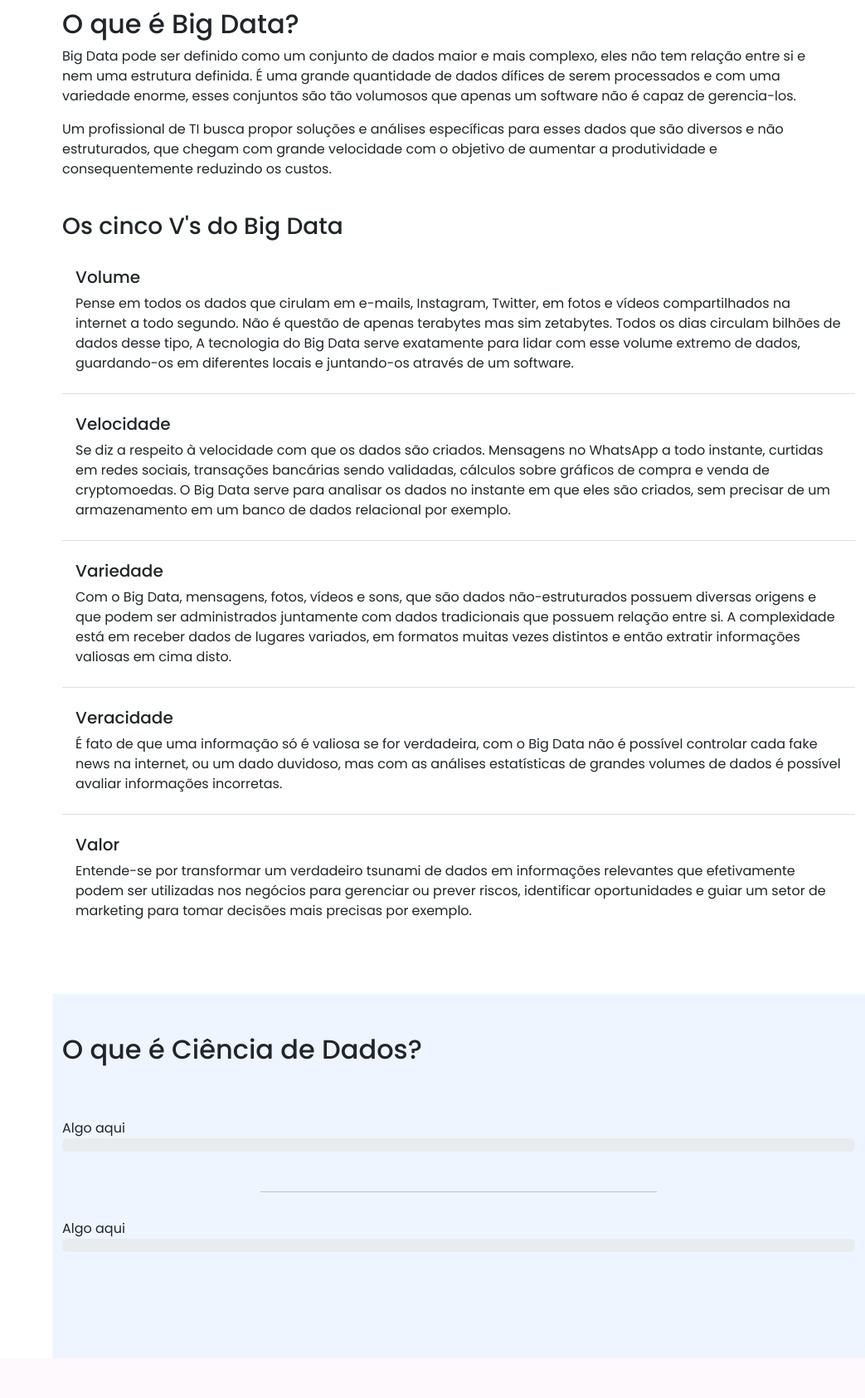
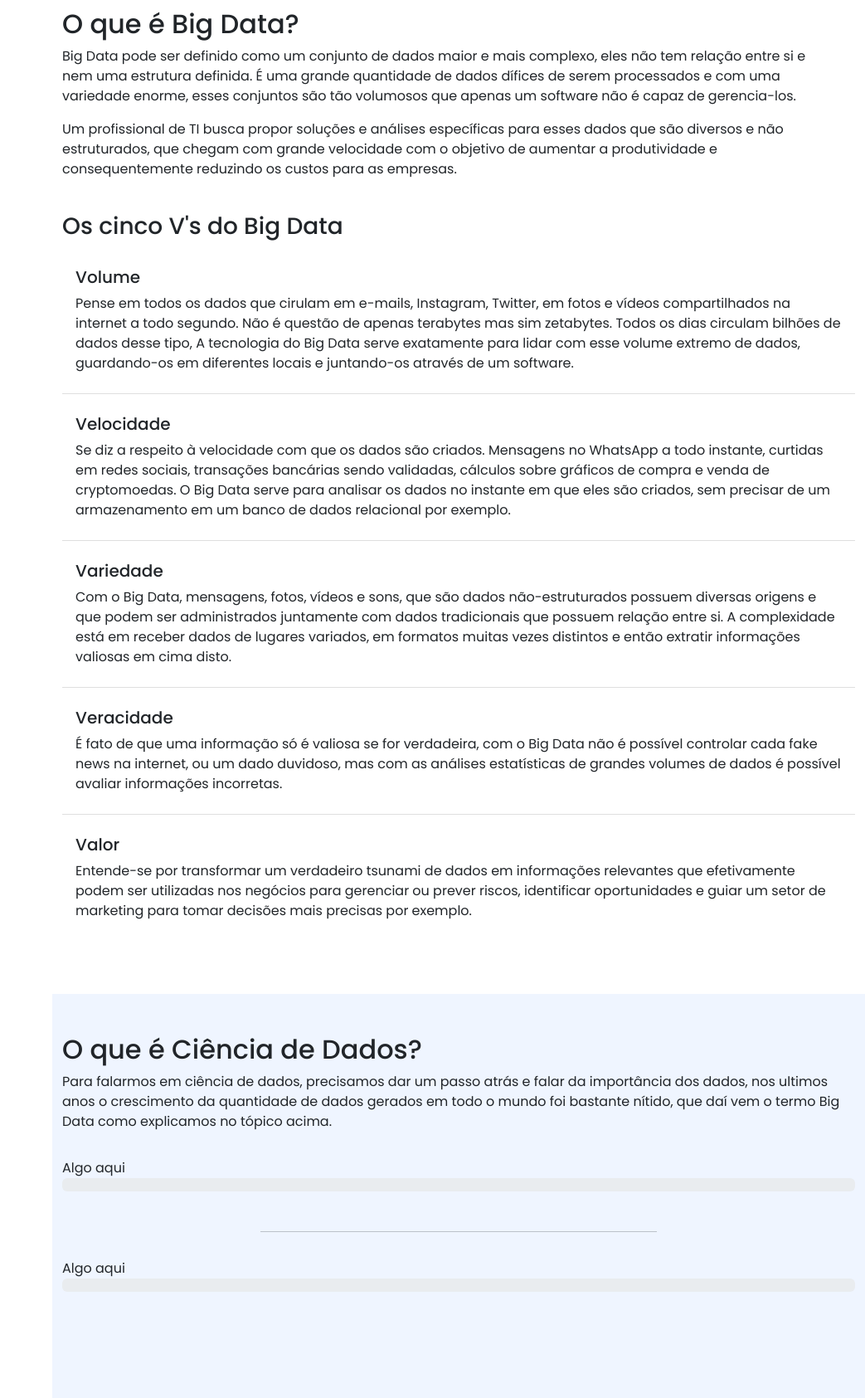
Before and after one commit to gabriel-andreoli/UFPR-TIC, a Flask app: page / in a window 1280 px wide. Shown: the part 854-2539 px from the top of the page at 83% size, without its empty margins (237-1280 px from the left). Before the commit the page ends 2491 px from the top, so only its background shows below. Run offline with Flask 2, Linux system fonts and the light colour scheme; some libraries are stand-ins or nearby versions.

Commit message:
Update index.html

```diff
--- a/templates/index.html
+++ b/templates/index.html
@@ -76,7 +76,7 @@
                         </p>
                         <p data-anime="left">
                             Um profissional de TI busca propor soluções e análises específicas para esses dados que são diversos e não estruturados, que chegam com grande velocidade
-                            com o objetivo de aumentar a produtividade e consequentemente reduzindo os custos.
+                            com o objetivo de aumentar a produtividade e consequentemente reduzindo os custos para as empresas.
                             <!-- É a analise e a interpretação de dados diversos não estruturados, são dados que chegam a uma grande velocidade
                             e um profissional de TI busca propor soluções específicas para isso, a fim de aumentar a produtividade e reduzir custo utilizando esses dados. -->
                         </p>
@@ -122,10 +122,11 @@
                         </li>
                     </ul>
             </section>
+
             <section  class="mt-5 section-bg" id="cienciadedados">
                 <div class="container pb-5">
                     <h2 class="pt-5" data-anime="left">O que é Ciência de Dados?</h2>
-                    <p data-anime="up">Texto sobre</p>
+                    <p data-anime="up">Para falarmos em ciência de dados, precisamos dar um passo atrás e falar da importância dos dados, nos ultimos anos o crescimento da quantidade de dados gerados em todo o mundo foi bastante nítido, que daí vem o termo Big Data como explicamos no tópico acima.</p>
                     <div class="row">
                         <div class="col-md-12">
                             <p class="mt-3 mb-0">Algo aqui</p>
```
